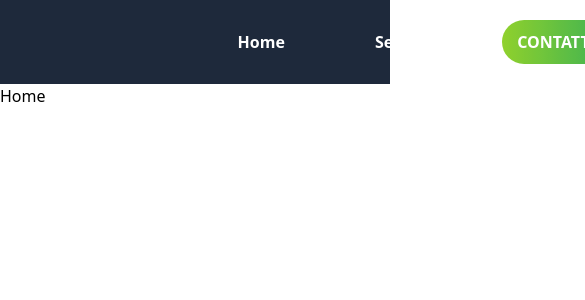
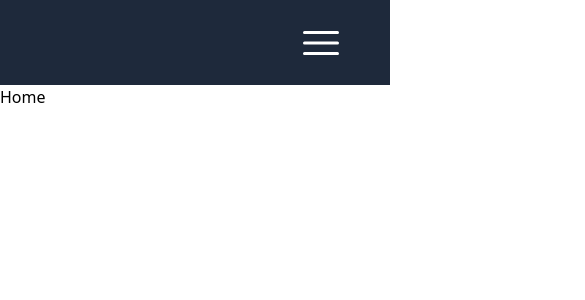
Before and after one commit to Favo02/preatoni-giardini, a React (Create React App) app: page / in a window 390 px wide. Shown: the top 300 px of the page, 585 px wide, since content can reach past the window. Built offline with nearby package versions, Linux system fonts and the light colour scheme.

Commit message:
feat(components): add Header responsive

```diff
--- a/src/Components/Header.jsx
+++ b/src/Components/Header.jsx
@@ -1,33 +1,48 @@
-import React from "react"
+import React, { useState } from "react"
 import { Link, NavLink } from "react-router-dom"
+import { Bars3Icon, XMarkIcon } from "@heroicons/react/24/solid"
 
 const Header = () => {
 
+  const [mobileOpen, setMobileOpen] = useState(false)
+
+  const toggleMobileMenu = () => {
+    setMobileOpen(!mobileOpen)
+  }
+
   // NavLink styles
-  const link_css = "text-white font-bold no-underline my-[20px] mx-[30px] px-[15px] py-[10px] transition-all duration-700  rounded-3xl hover:ring-4 hover:ring-lime-500/30"
+  const link_css = "text-white font-bold no-underline my-[20px] px-[15px] py-[10px] transition-all duration-700  rounded-3xl hover:ring-4 hover:ring-lime-500/30"
   const active_css = "!underline underline-offset-8 decoration-2 decoration-lime-500"
-
-  const special_css = "text-white font-bold no-underline my-[20px] mx-[30px] mr-[100px] px-[15px] py-[10px] bg-gradient-to-r from-lime-500 to-green-600 rounded-3xl opacity-90 transition-all duration-700 hover:tracking-wider hover:opacity-100 hover:ring-4 hover:ring-lime-500/30"
-  const specialactive_css = "text-gray-200 font-bold no-underline my-[20px] mx-[30px] mr-[100px] px-[15px] py-[10px] bg-gradient-to-r from-lime-500 to-green-600 tracking-wider rounded-3xl ring-4 ring-lime-500/30"
-
+  // special NavLink style
+  const special_css = "text-white font-bold no-underline my-[20px] md:mr-[100px] px-[15px] py-[10px] bg-gradient-to-r from-lime-500 to-green-600 rounded-3xl opacity-90 transition-all duration-700 hover:tracking-wider hover:opacity-100 hover:ring-4 hover:ring-lime-500/30"
+  const specialactive_css = "text-gray-200 font-bold no-underline my-[20px] md:mr-[100px] px-[15px] py-[10px] bg-gradient-to-r from-lime-500 to-green-600 tracking-wider rounded-3xl ring-4 ring-lime-500/30"
 
   return (
-    <div className="flex bg-slate-800 flex-row justify-between">
-      <div className="flex flex-row items-center">
+    <div className="h-[85px] bg-slate-800 flex flex-row justify-evenly md:gap-[200px]">
+
+      <div className={`md:flex flex-row items-center ${mobileOpen ? "hidden" : "flex"}`}>
         <Link to="home">
-          <h1 style={{"filter": "drop-shadow(2px 1px black)"}} className="text-transparent font-bold text-2xl ml-[60px] bg-gradient-to-r from-lime-400 to-green-600 uppercase bg-clip-text">
+          <h1 style={{"filter": "drop-shadow(2px 1px black)"}} className="text-transparent font-bold text-2xl ml-[40px] md:ml-[60px] bg-gradient-to-r from-lime-400 to-green-600 uppercase bg-clip-text">
             <span className="inline-block mr-3 -skew-y-2">Preatoni</span>
             <span className="inline-block -skew-y-2">Giardini</span>
           </h1>
         </Link>
       </div>
 
-      <div className="flex flex-row justify-end">
+      <div className={`flex-row justify-evenly md:justify-end md:flex min-[400px]:gap-[15px] md:gap-[50px] ${!mobileOpen ? "hidden" : "flex"}`}>
         <NavLink to="home" className={({ isActive }) => isActive ? `${link_css} ${active_css}` : link_css}>Home</NavLink>
         <NavLink to="servizi" className={({ isActive }) => isActive ? `${active_css} ${link_css}` : link_css}>Servizi</NavLink>
 
         <NavLink to="contatti" className={({ isActive }) => isActive ? specialactive_css : special_css}>CONTATTACI</NavLink>
       </div>
+
+      <div className="flex flex-row items-center mr-[40px] md:hidden">
+        { mobileOpen
+          ? <XMarkIcon className="h-12 w-12 text-white hover:cursor-pointer" onClick={toggleMobileMenu} />
+          : <Bars3Icon className="h-12 w-12 text-white hover:cursor-pointer" onClick={toggleMobileMenu} />
+        }
+      </div>
+
     </div>
   )
 }
```
